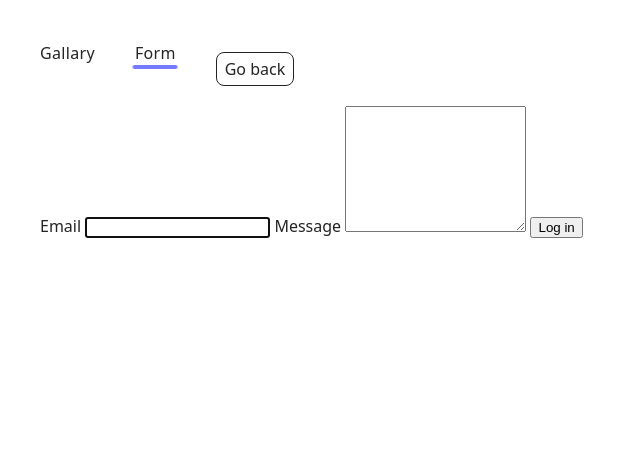
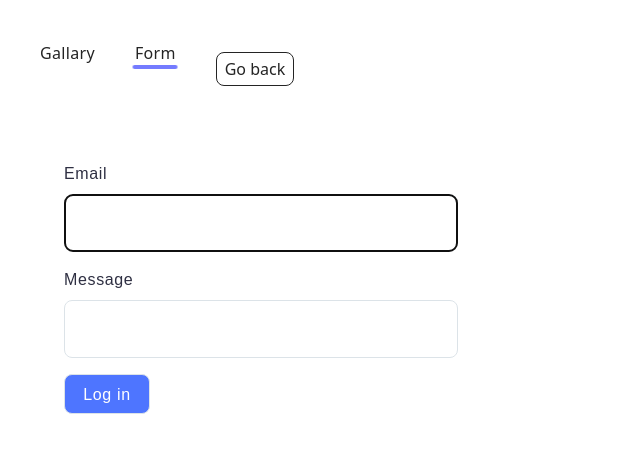
Before and after one commit to Okhrimyk/goit-js-hw-09, a plain HTML site: page 2-form.html in a window 1280 px wide. Shown: the whole page, without its empty margins (0-640 px from the left). Drawn offline with Linux system fonts and the light colour scheme.

Commit message:
Deploying to gh-pages from @ Okhrimyk/goit-js-hw-09@3903fa125b1882e6386668790ed2544478e8c4e9 🚀

```diff
--- a/2-form.html
+++ b/2-form.html
@@ -38,7 +38,7 @@
 
     <main>
       <div class="container">
-        <form class="page-form"></form>
+        <form class="feedback-form" autocomplete="off"></form>
       </div>
     </main>
 
--- a/2-form.js
+++ b/2-form.js
@@ -1,5 +1,4 @@
-import"./assets/styles-BybVkJee.js";const n=document.querySelector(".page-form"),r=[`
-<form class="feedback-form" autocomplete="off">
+import"./assets/styles-BybVkJee.js";const o=document.querySelector(".feedback-form"),r=[`
   <label>
     Email
     <input type="email" name="email" autofocus />
@@ -8,6 +7,5 @@ import"./assets/styles-BybVkJee.js";const n=document.querySelector(".page-form")
     Message
     <textarea name="message" rows="8"></textarea>
   </label>
-  <button type="submit">Log in</button>
-</form> `].join("");n.innerHTML=r;const s=document.querySelector(".feedback-form"),o=s.elements.email,l=s.elements.message,t="feedback-form-state",e={email:"",message:""};o.addEventListener("input",i);l.addEventListener("input",u);s.addEventListener("submit",f);function i(a){e.email=a.target.value,localStorage.setItem(t,JSON.stringify(e))}function u(a){e.message=a.target.value,localStorage.setItem(t,JSON.stringify(e))}c();function c(){const a=localStorage.getItem(t);if(a){const m=JSON.parse(a);o.value=m.email||"",l.value=m.message||"",e.email=parsedData.email||"",e.message=parsedData.message||""}}function f(a){if(a.preventDefault(),!e.email.trim()||!e.message.trim()){alert("Fill please all fields");return}a.target.reset(),localStorage.removeItem(t),e.email="",e.message=""}
+  <button type="submit">Log in</button>`].join("");o.innerHTML=r;const s=document.querySelector(".feedback-form"),n=s.elements.email,l=s.elements.message,a="feedback-form-state",e={email:"",message:""};n.addEventListener("input",i);l.addEventListener("input",u);s.addEventListener("submit",g);function i(t){e.email=t.target.value,localStorage.setItem(a,JSON.stringify(e))}function u(t){e.message=t.target.value,localStorage.setItem(a,JSON.stringify(e))}c();function c(){const t=localStorage.getItem(a);if(t){const m=JSON.parse(t);n.value=m.email||"",l.value=m.message||"",e.email=parsedData.email||"",e.message=parsedData.message||""}}function g(t){if(t.preventDefault(),!e.email.trim()||!e.message.trim()){alert("Fill please all fields");return}t.target.reset(),localStorage.removeItem(a),e.email="",e.message=""}
 //# sourceMappingURL=2-form.js.map
```
Also changed, not shown: 1 other file.
